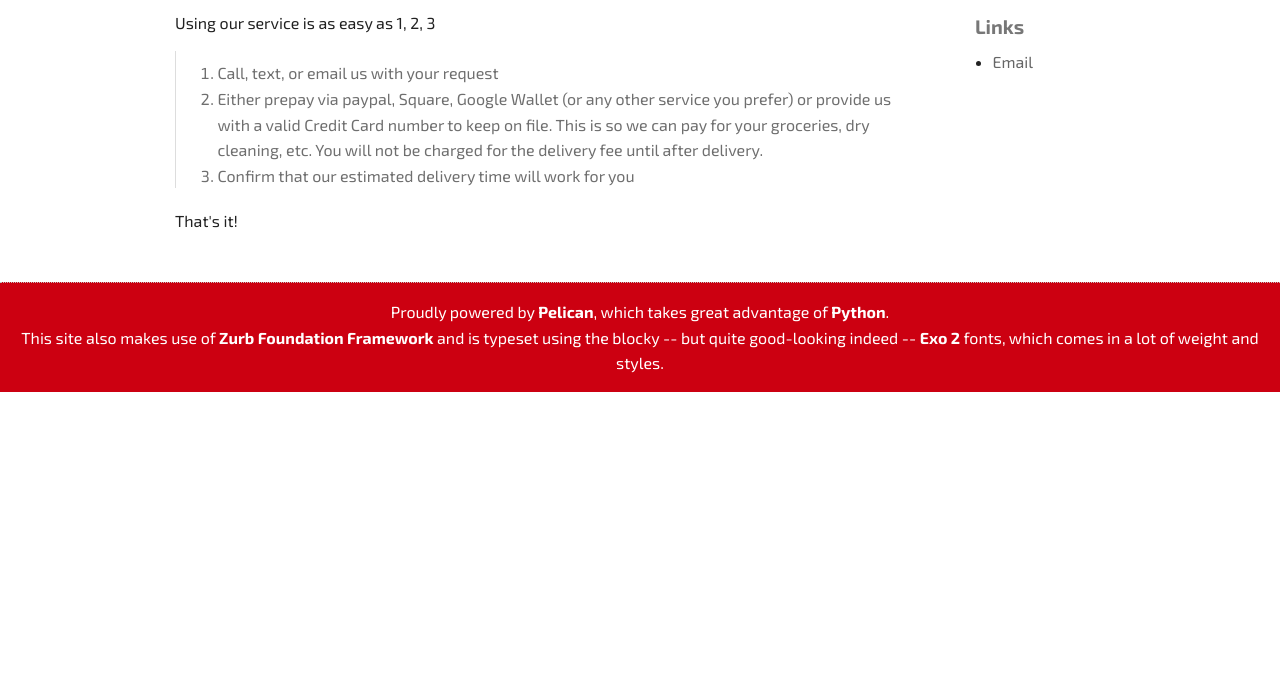
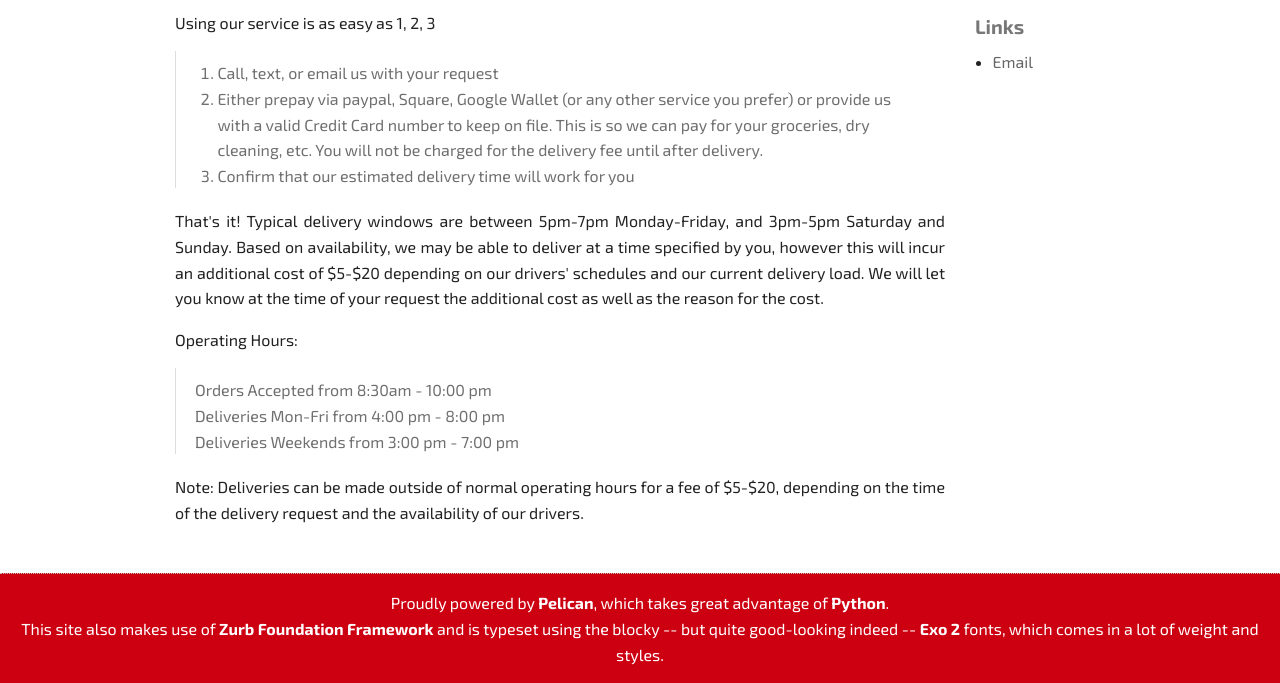
Before and after one commit to ezzieyguywuf/ezzieyguywuf.github.io, a plain HTML site: page pages/how-it-works.html in a window 1280 px wide. Shown: the part 510-1193 px from the top of the page. Before the commit the page ends 902 px from the top, so only its background shows below. Drawn offline with Linux system fonts and the light colour scheme.

```diff
--- a/pages/how-it-works.html
+++ b/pages/how-it-works.html
@@ -48,7 +48,21 @@
 <li>Confirm that our estimated delivery time will work for you</li>
 </ol>
 </blockquote>
-<p>That's it!</p>
+<p>That's it! Typical delivery windows are between 5pm-7pm Monday-Friday, and 3pm-5pm
+Saturday and Sunday. Based on availability, we may be able to deliver at a time specified
+by you, however this will incur an additional cost of $5-$20 depending on our drivers'
+schedules and our current delivery load. We will let you know at the time of your request
+the additional cost as well as the reason for the cost.</p>
+<p>Operating Hours:</p>
+<blockquote>
+<div class="line-block">
+<div class="line">Orders Accepted from 8:30am - 10:00 pm</div>
+<div class="line">Deliveries Mon-Fri from 4:00 pm - 8:00 pm</div>
+<div class="line">Deliveries Weekends from 3:00 pm - 7:00 pm</div>
+</div>
+</blockquote>
+<p>Note: Deliveries can be made outside of normal operating hours for a fee of $5-$20,
+depending on the time of the delivery request and the availability of our drivers.</p>
 
 
     <!---->
@@ -64,7 +78,21 @@
 <li>Confirm that our estimated delivery time will work for you</li>
 </ol>
 </blockquote>
-<p>That's it!</p>
+<p>That's it! Typical delivery windows are between 5pm-7pm Monday-Friday, and 3pm-5pm
+Saturday and Sunday. Based on availability, we may be able to deliver at a time specified
+by you, however this will incur an additional cost of $5-$20 depending on our drivers'
+schedules and our current delivery load. We will let you know at the time of your request
+the additional cost as well as the reason for the cost.</p>
+<p>Operating Hours:</p>
+<blockquote>
+<div class="line-block">
+<div class="line">Orders Accepted from 8:30am - 10:00 pm</div>
+<div class="line">Deliveries Mon-Fri from 4:00 pm - 8:00 pm</div>
+<div class="line">Deliveries Weekends from 3:00 pm - 7:00 pm</div>
+</div>
+</blockquote>
+<p>Note: Deliveries can be made outside of normal operating hours for a fee of $5-$20,
+depending on the time of the delivery request and the availability of our drivers.</p>
 -->
     <!---->
         <!--[><li><a href="../pages/about.html">About</a></li><]-->
@@ -79,7 +107,21 @@
 <li>Confirm that our estimated delivery time will work for you</li>
 </ol>
 </blockquote>
-<p>That's it!</p>
+<p>That's it! Typical delivery windows are between 5pm-7pm Monday-Friday, and 3pm-5pm
+Saturday and Sunday. Based on availability, we may be able to deliver at a time specified
+by you, however this will incur an additional cost of $5-$20 depending on our drivers'
+schedules and our current delivery load. We will let you know at the time of your request
+the additional cost as well as the reason for the cost.</p>
+<p>Operating Hours:</p>
+<blockquote>
+<div class="line-block">
+<div class="line">Orders Accepted from 8:30am - 10:00 pm</div>
+<div class="line">Deliveries Mon-Fri from 4:00 pm - 8:00 pm</div>
+<div class="line">Deliveries Weekends from 3:00 pm - 7:00 pm</div>
+</div>
+</blockquote>
+<p>Note: Deliveries can be made outside of normal operating hours for a fee of $5-$20,
+depending on the time of the delivery request and the availability of our drivers.</p>
 -->
     <!---->
         <!--[><li><a href="../pages/contact.html">Contact</a></li><]-->
@@ -94,7 +136,21 @@
 <li>Confirm that our estimated delivery time will work for you</li>
 </ol>
 </blockquote>
-<p>That's it!</p>
+<p>That's it! Typical delivery windows are between 5pm-7pm Monday-Friday, and 3pm-5pm
+Saturday and Sunday. Based on availability, we may be able to deliver at a time specified
+by you, however this will incur an additional cost of $5-$20 depending on our drivers'
+schedules and our current delivery load. We will let you know at the time of your request
+the additional cost as well as the reason for the cost.</p>
+<p>Operating Hours:</p>
+<blockquote>
+<div class="line-block">
+<div class="line">Orders Accepted from 8:30am - 10:00 pm</div>
+<div class="line">Deliveries Mon-Fri from 4:00 pm - 8:00 pm</div>
+<div class="line">Deliveries Weekends from 3:00 pm - 7:00 pm</div>
+</div>
+</blockquote>
+<p>Note: Deliveries can be made outside of normal operating hours for a fee of $5-$20,
+depending on the time of the delivery request and the availability of our drivers.</p>
 -->
     <!---->
 
```
Also changed, not shown: pages/about.html (+4 -0 lines).
